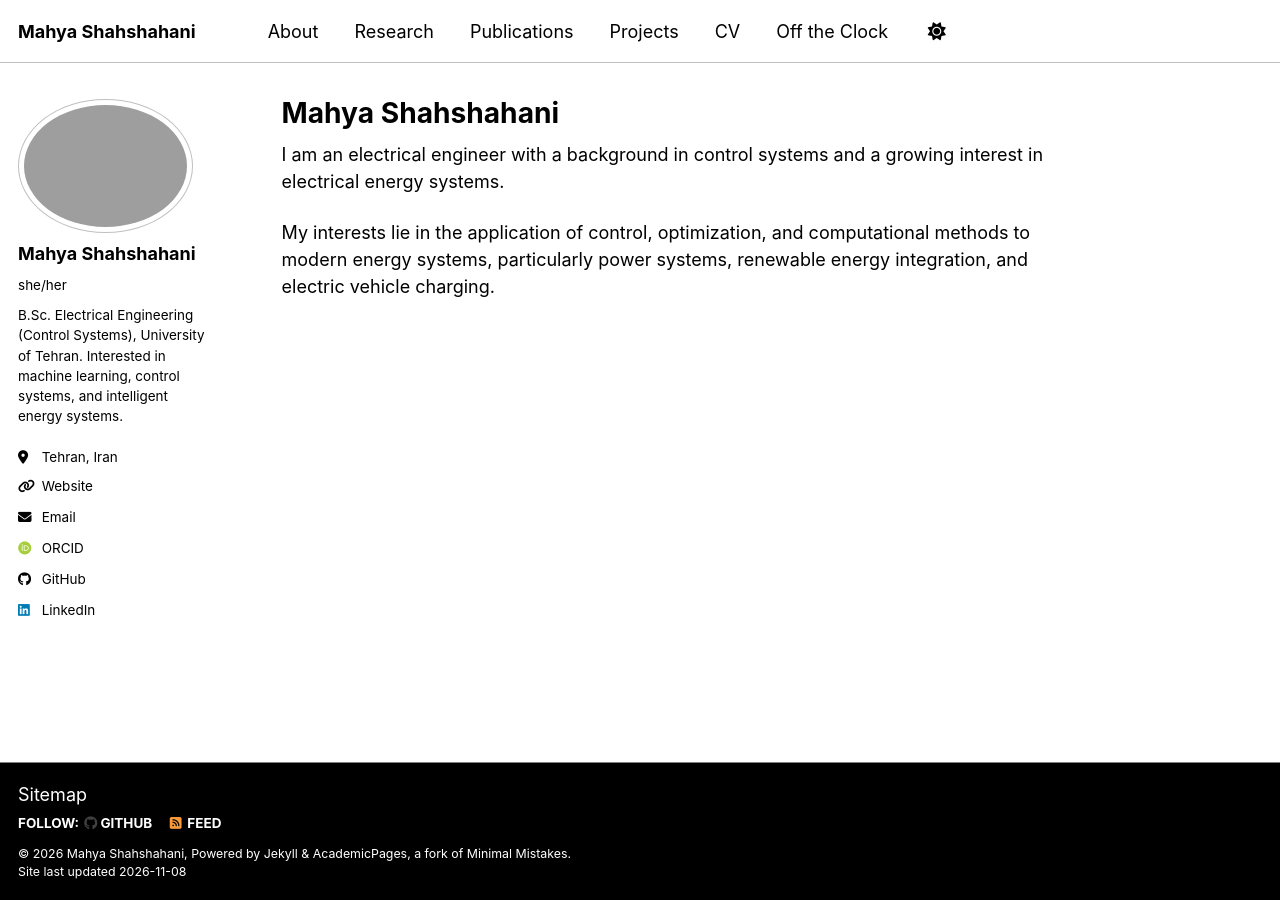
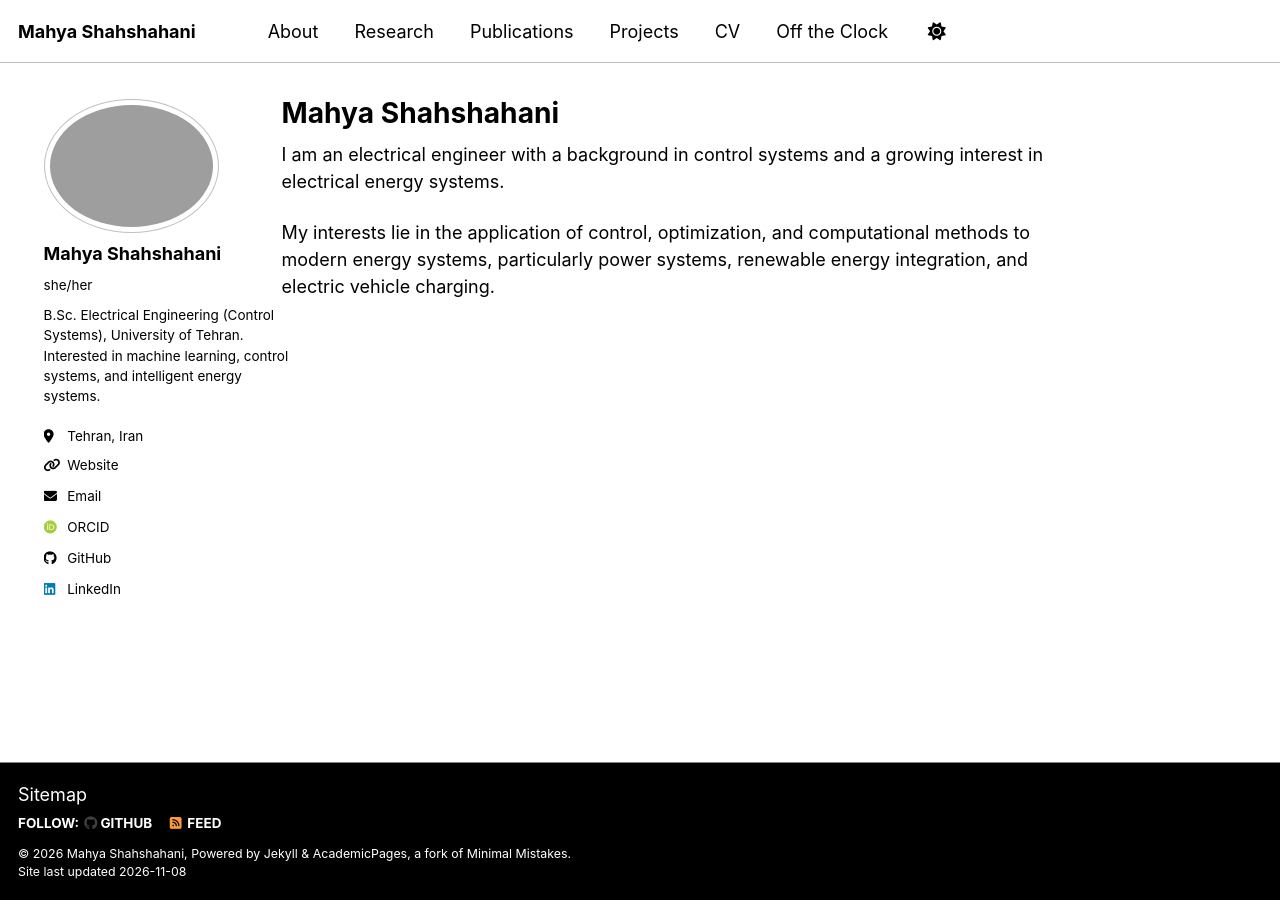
Before and after one commit to mahya-sh/mahya-sh.github.io, a Jekyll site: the page built from _pages/about.md, in a window 1280 px wide. Built offline with Jekyll 4.4.1, drawn with Linux system fonts in a browser that asks for light colours; some web fonts are replaced; a script bundle is joined from its source files by our own code; library files that are not in the unit come from our copies.

Commit message:
Adjust sidebar layout for large breakpoint

```diff
--- a/_sass/layout/_sidebar.scss
+++ b/_sass/layout/_sidebar.scss
@@ -25,15 +25,11 @@
   }
 
   @include breakpoint($large) {
-    @include span(2 of 12);
-    opacity: 1;
-    -webkit-transition: opacity 0.2s ease-in-out;
-            transition: opacity 0.2s ease-in-out;
-
-    &:hover {
-      opacity: 1;
-    }
-  }
+     @include span(3 of 12);
+     margin-left: 2%;
+     opacity: 1;
+     transition: opacity 0.2s ease-in-out;
+   }
 
   @include breakpoint($x-large) {
     max-width: $sidebar-link-max-width;
```
